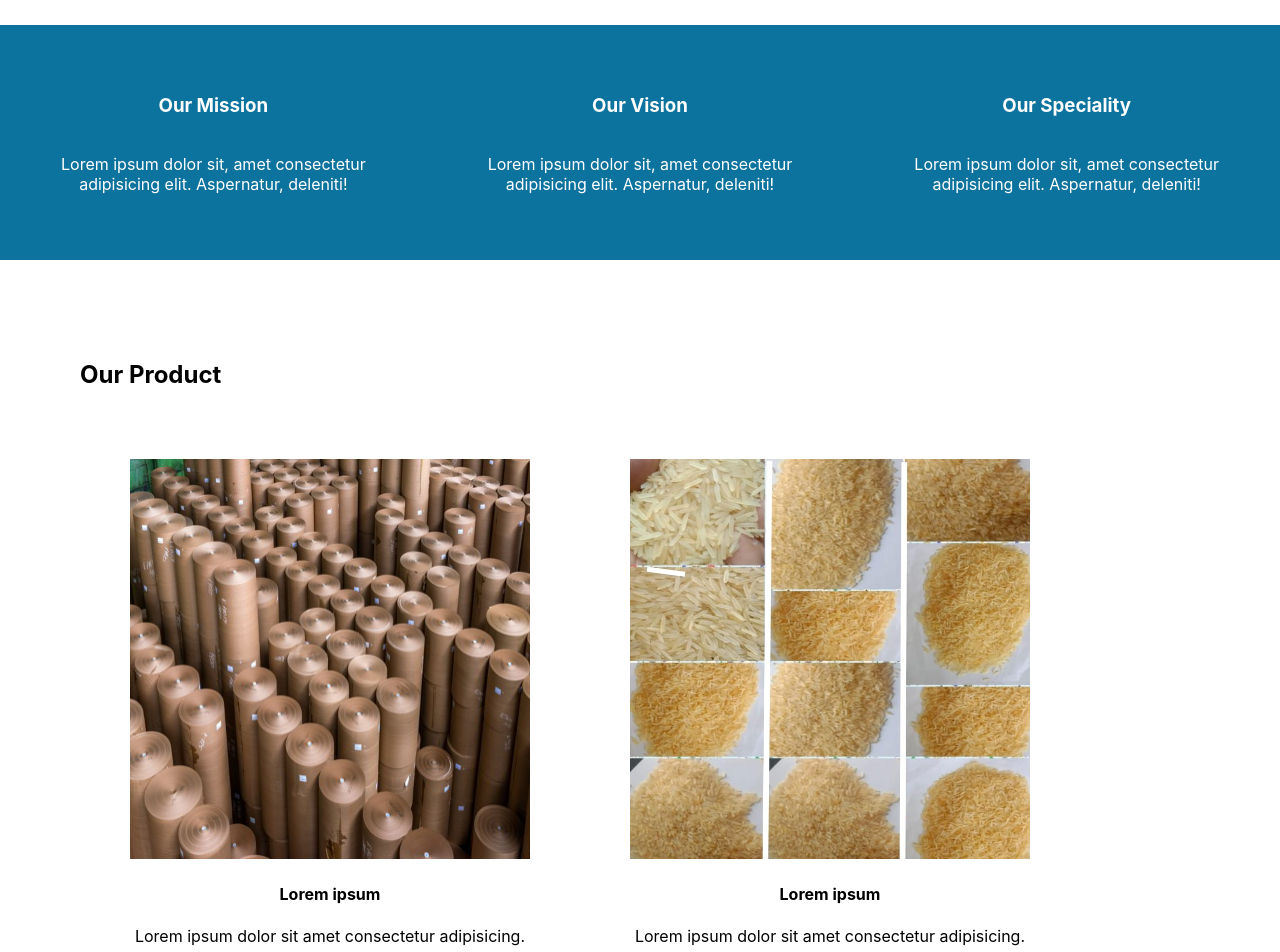
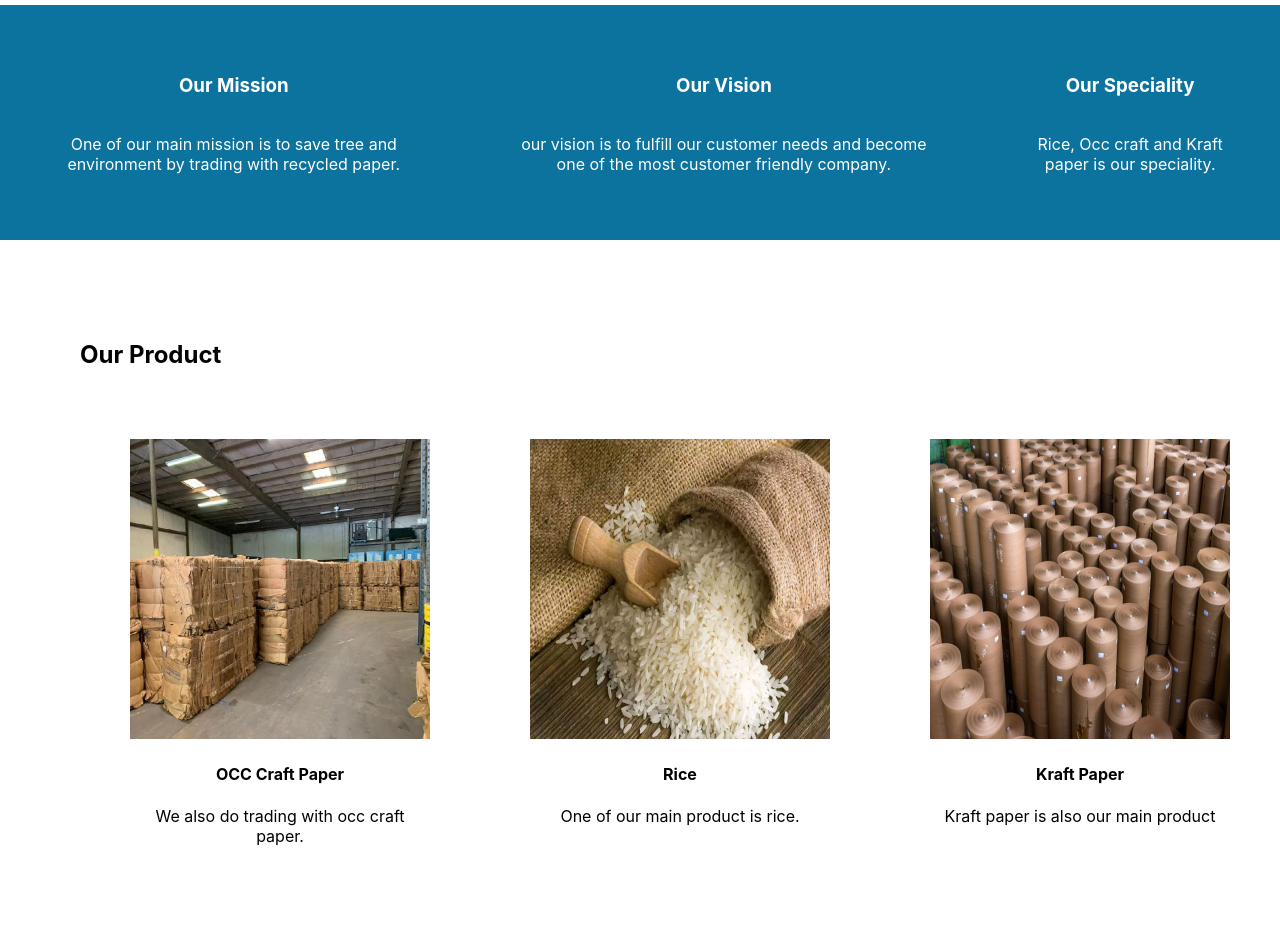
Before and after one commit to abhay5624/shri-murti, a React (Create React App) app: page /services in a window 1280 px wide. Shown: the part 560-1512 px from the top of the page. Built offline with nearby package versions, Linux system fonts and the light colour scheme.

Commit message:
content2

```diff
--- a/src/components/Introcomponent.js
+++ b/src/components/Introcomponent.js
@@ -20,6 +20,7 @@ const Introcomponent = () => {
         <li>Rice</li>
         <li>Kraft Paper roll</li>
         <li>Waste Paper</li>
+        <li>Occ Craft</li>
       </div>
       <div className="imagebox">
         <img src={Images} alt="" />
--- a/src/components/Trading.js
+++ b/src/components/Trading.js
@@ -15,8 +15,7 @@ const Trading = () => {
           We do trade with waste paper, Kraft paper and rice too. we make aur
           customer need our priority. we trade all over north india.
           <br />
-          We protact nature as Kraft paper replacing plastic. Connect with us as
-          protact nature.
+          Occ waste paper is one of our main product to trade.
         </p>
       </div>
     </Traders>
--- a/src/pages/Aboutpage.js
+++ b/src/pages/Aboutpage.js
@@ -57,27 +57,18 @@ const Aboutpage = () => {
         <Flexbox>
           <div className="member">
             <img src={Avatar1} alt="avatar" />
-            <h3>Member Name</h3>
-            <p>
-              Lorem ipsum dolor sit amet consectetur adipisicing elit. Sint,
-              laboriosam?
-            </p>
+            <h3>Anuj Malik</h3>
+            <h4>Co-Founder</h4>
           </div>
           <div className="member">
             <img src={Avatar2} alt="avatar" />
-            <h3>Member Name</h3>
-            <p>
-              Lorem ipsum dolor sit amet consectetur adipisicing elit. Sint,
-              laboriosam?
-            </p>
+            <h3>Ravi Malik</h3>
+            <h4>Co-Founder</h4>
           </div>
           <div className="member">
             <img src={Avatar3} alt="avatar" />
-            <h3>Member Name</h3>
-            <p>
-              Lorem ipsum dolor sit amet consectetur adipisicing elit. Sint,
-              laboriosam?
-            </p>
+            <h3>Ankit Sharma</h3>
+            <h4>Co-Founder</h4>
           </div>
         </Flexbox>
       </Ourteam>
--- a/src/pages/ServicePage.js
+++ b/src/pages/ServicePage.js
@@ -1,8 +1,9 @@
 import React from "react";
 import styled from "styled-components";
 import Image from "../Assets/img/services.jpg";
-import Image2 from "../Assets/img/paperWaste.jpg";
-import Image3 from "../Assets/img/rice2.jfif";
+import Image2 from "../Assets/img/servicesOcc.jpg";
+import Image3 from "../Assets/img/rice4.jpg";
+import Image4 from "../Assets/img/paperWaste.jpg";
 const ServicePage = () => {
   return (
     <div>
@@ -15,9 +16,8 @@ const ServicePage = () => {
       <Services>
         <h2>Services</h2>
         <p>
-          Lorem ipsum dolor sit amet consectetur adipisicing elit. Aliquam
-          itaque excepturi sapiente harum maxime asperiores maiores atque
-          delectus doloremque necessitatibus?
+          We are one of the prominent trading company in uttar Pradesh when
+          dealing with paper relating kraft.
         </p>
       </Services>
       <Flexbox
@@ -27,25 +27,22 @@ const ServicePage = () => {
           <h3>Our Mission</h3>
           <div className="line"></div>
           <p>
-            Lorem ipsum dolor sit, amet consectetur adipisicing elit.
-            Aspernatur, deleniti!
+            One of our main mission is to save tree and environment by trading
+            with recycled paper.
           </p>
         </div>
         <div>
           <h3>Our Vision</h3>
           <div className="line"></div>
           <p>
-            Lorem ipsum dolor sit, amet consectetur adipisicing elit.
-            Aspernatur, deleniti!
+            our vision is to fulfill our customer needs and become one of the
+            most customer friendly company.
           </p>
         </div>
         <div>
           <h3>Our Speciality</h3>
           <div className="line"></div>
-          <p>
-            Lorem ipsum dolor sit, amet consectetur adipisicing elit.
-            Aspernatur, deleniti!
-          </p>
+          <p>Rice, Occ craft and Kraft paper is our speciality.</p>
         </div>
       </Flexbox>
       <Services>
@@ -53,13 +50,18 @@ const ServicePage = () => {
         <Flexbox>
           <div>
             <img src={Image2} alt="" />
-            <h4>Lorem ipsum</h4>
-            <p>Lorem ipsum dolor sit amet consectetur adipisicing.</p>
+            <h4>OCC Craft Paper </h4>
+            <p>We also do trading with occ craft paper.</p>
           </div>
           <div>
             <img src={Image3} alt="" />
-            <h4>Lorem ipsum</h4>
-            <p>Lorem ipsum dolor sit amet consectetur adipisicing.</p>
+            <h4>Rice</h4>
+            <p>One of our main product is rice.</p>
+          </div>
+          <div>
+            <img src={Image4} alt="" />
+            <h4>Kraft Paper</h4>
+            <p>Kraft paper is also our main product</p>
           </div>
         </Flexbox>
       </Services>
@@ -73,8 +75,8 @@ const Flexbox = styled.div`
     padding: 50px;
     text-align: center;
     img {
-      width: 400px;
-      height: 400px;
+      width: 300px;
+      height: 300px;
       @media screen and (max-width: 992px) {
         width: 100%;
       }
```
Also changed, not shown: src/Assets/img/rice4.jpg (added), src/Assets/img/servicesOcc.jpg (added).
